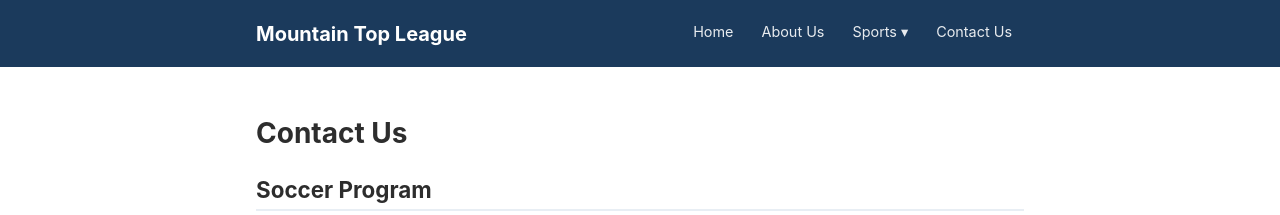
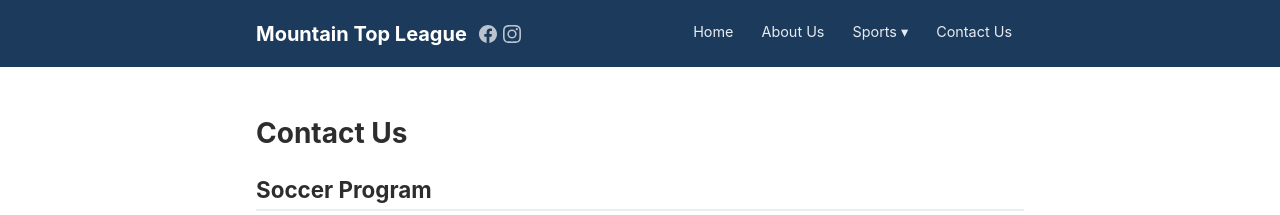
Before and after one commit to SiliconSaga/mtl-site, a Jekyll site: the page built from contact.md, in a window 1280 px wide. Shown: the top 215 px of the page. Built offline with Jekyll 4.4.1, drawn with Linux system fonts in a browser that asks for light colours.

Commit message:
feat: add Facebook and Instagram icons to header
Inline SVG icons for Facebook and Instagram next to the site title, linking
to MTL's actual social pages. Also fix placeholder social URLs on the
contact page.

Co-Authored-By: Claude Opus 4.6 <noreply@anthropic.com>

```diff
--- a/_layouts/default.html
+++ b/_layouts/default.html
@@ -10,9 +10,19 @@
 <body>
   <header class="site-header">
     <div class="container">
-      <a href="{{ '/' | relative_url }}" class="site-title">
-        <strong>Mountain Top League</strong>
-      </a>
+      <div class="site-brand">
+        <a href="{{ '/' | relative_url }}" class="site-title">
+          <strong>Mountain Top League</strong>
+        </a>
+        <div class="social-icons">
+          <a href="https://www.facebook.com/mountaintopleague" aria-label="Facebook" class="social-link">
+            <svg width="18" height="18" viewBox="0 0 24 24" fill="currentColor"><path d="M24 12.073c0-6.627-5.373-12-12-12s-12 5.373-12 12c0 5.99 4.388 10.954 10.125 11.854v-8.385H7.078v-3.47h3.047V9.43c0-3.007 1.792-4.669 4.533-4.669 1.312 0 2.686.235 2.686.235v2.953H15.83c-1.491 0-1.956.925-1.956 1.874v2.25h3.328l-.532 3.47h-2.796v8.385C19.612 23.027 24 18.062 24 12.073z"/></svg>
+          </a>
+          <a href="https://www.instagram.com/mountain_top_league" aria-label="Instagram" class="social-link">
+            <svg width="18" height="18" viewBox="0 0 24 24" fill="currentColor"><path d="M12 2.163c3.204 0 3.584.012 4.85.07 3.252.148 4.771 1.691 4.919 4.919.058 1.265.069 1.645.069 4.849 0 3.205-.012 3.584-.069 4.849-.149 3.225-1.664 4.771-4.919 4.919-1.266.058-1.644.07-4.85.07-3.204 0-3.584-.012-4.849-.07-3.26-.149-4.771-1.699-4.919-4.92-.058-1.265-.07-1.644-.07-4.849 0-3.204.013-3.583.07-4.849.149-3.227 1.664-4.771 4.919-4.919 1.266-.057 1.645-.069 4.849-.069zM12 0C8.741 0 8.333.014 7.053.072 2.695.272.273 2.69.073 7.052.014 8.333 0 8.741 0 12c0 3.259.014 3.668.072 4.948.2 4.358 2.618 6.78 6.98 6.98C8.333 23.986 8.741 24 12 24c3.259 0 3.668-.014 4.948-.072 4.354-.2 6.782-2.618 6.979-6.98.059-1.28.073-1.689.073-4.948 0-3.259-.014-3.667-.072-4.947-.196-4.354-2.617-6.78-6.979-6.98C15.668.014 15.259 0 12 0zm0 5.838a6.162 6.162 0 100 12.324 6.162 6.162 0 000-12.324zM12 16a4 4 0 110-8 4 4 0 010 8zm6.406-11.845a1.44 1.44 0 100 2.881 1.44 1.44 0 000-2.881z"/></svg>
+          </a>
+        </div>
+      </div>
       <button class="nav-toggle" aria-label="Toggle navigation" onclick="document.querySelector('.site-nav').classList.toggle('open')">
         &#9776;
       </button>
--- a/_sass/_base.scss
+++ b/_sass/_base.scss
@@ -99,11 +99,30 @@ th {
   }
 }
 
+.site-brand {
+  display: flex;
+  align-items: center;
+  gap: 0.75rem;
+}
+
 .site-title {
   color: $mtl-white;
   font-size: 1.25rem;
   text-decoration: none;
   &:hover { text-decoration: none; opacity: 0.9; }
+}
+
+.social-icons {
+  display: flex;
+  gap: 0.4rem;
+}
+
+.social-link {
+  color: rgba($mtl-white, 0.7);
+  display: flex;
+  align-items: center;
+  text-decoration: none;
+  &:hover { color: $mtl-white; text-decoration: none; }
 }
 
 // Main content
--- a/contact.md
+++ b/contact.md
@@ -43,5 +43,5 @@ For the latest on registration, schedules, and all MTL sports:
 
 ## Social Media
 
-Follow MTL on [Facebook](https://www.facebook.com/) and
-[Instagram](https://www.instagram.com/) for announcements and updates.
+Follow MTL on [Facebook](https://www.facebook.com/mountaintopleague) and
+[Instagram](https://www.instagram.com/mountain_top_league) for announcements and updates.
```
